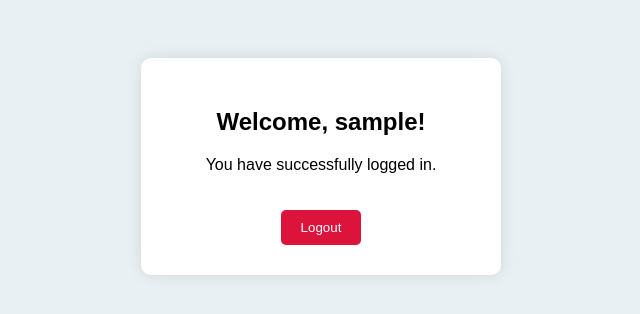
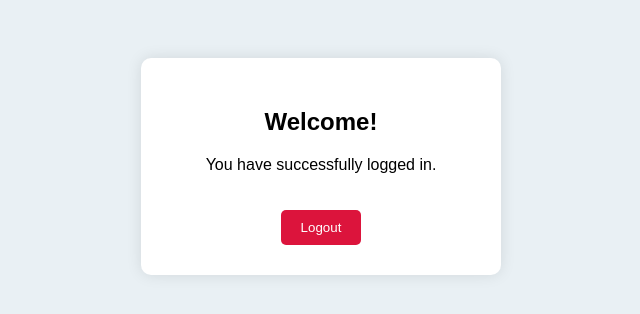
Before and after one commit to carlsolon/finalngani, a plain HTML site: page homepage.html in a window 1280 px wide. Shown: the whole page, without its empty margins (319-959 px from the left). Drawn offline with Linux system fonts and the light colour scheme; sample sign-in values are in the browser's storage.

Commit message:
Update homepage.html

```diff
--- a/homepage.html
+++ b/homepage.html
@@ -36,7 +36,7 @@
 </head>
 <body>
   <div class="dashboard">
-    <h2>Welcome, <span id="username"></span>!</h2>
+    <h2>Welcome!</h2>
     <p>You have successfully logged in.</p>
     <button onclick="logout()">Logout</button>
   </div>
```
